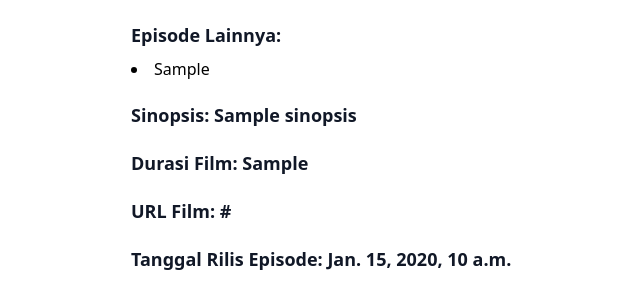
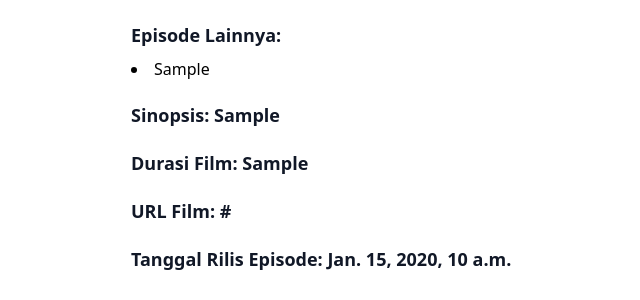
Before and after one commit to C2-Basdat/PacilFlix, a Django app: template fakhri_hijau/templates/episode.html in a window 1280 px wide. Shown: the part 203-503 px from the top of the page, without its empty margins (109-749 px from the left). Run offline with Django 3.2, Linux system fonts and the light colour scheme; the template is opened without the code that fills it: most values are stand-ins (such as "Sample title", 1, 10 or a date in 2020); some libraries are stand-ins or nearby versions.

Commit message:
fix: minor bugs

```diff
--- a/fakhri_hijau/templates/episode.html
+++ b/fakhri_hijau/templates/episode.html
@@ -93,7 +93,7 @@
   <h2
     class="my-5 px-20 mx-20 mb-2 text-lg font-semibold text-gray-900 dark:text-white"
   >
-    Sinopsis: {{ episode.sinopsis }}
+    Sinopsis: {{ episode.sinopsis_episode }}
   </h2>
   <h2
     class="my-5 px-20 mx-20 mb-2 text-lg font-semibold text-gray-900 dark:text-white"
--- a/fakhri_hijau/templates/film_series.html
+++ b/fakhri_hijau/templates/film_series.html
@@ -106,6 +106,7 @@
   </div>
   <!-- Kalau belum rilis -->
   {% else %}
+  <div class="flex justify-center my-5">
     <button
       type="button"
       class="text-gray-900 bg-white hover:bg-gray-100 border border-gray-200 focus:ring-4 focus:outline-none focus:ring-gray-100 font-medium rounded-lg text-sm px-5 py-2.5 text-center inline-flex items-center dark:focus:ring-gray-600 dark:bg-gray-800 dark:border-gray-700 dark:text-white dark:hover:bg-gray-700 me-2 mb-2"
@@ -123,6 +124,7 @@
 
       Tambahkan ke Daftar Favorit
     </button>
+  </div>
   {% endif %}
   <h2
     class="my-5 px-20 mx-20 mb-2 text-lg font-semibold text-gray-900 dark:text-white"
```
Lines whose indentation alone changed are shown as unchanged.
